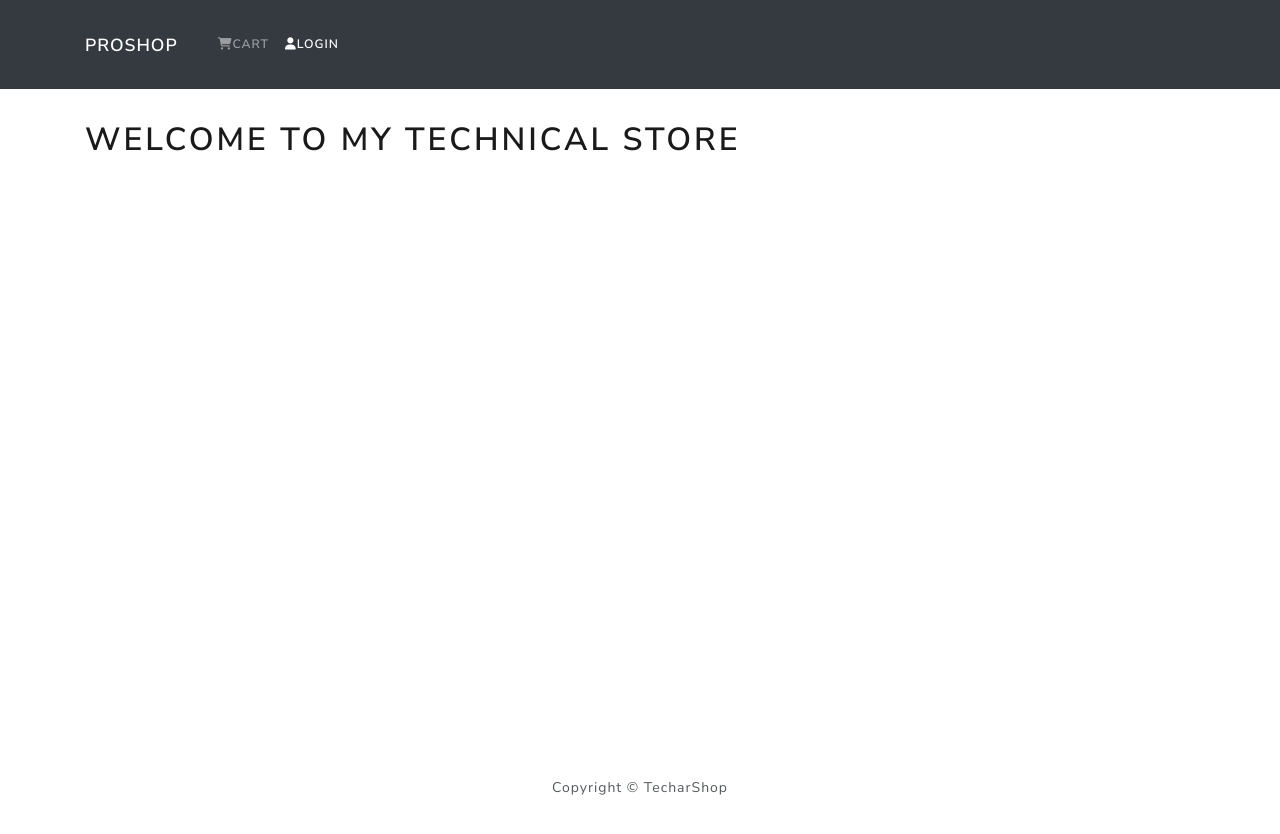
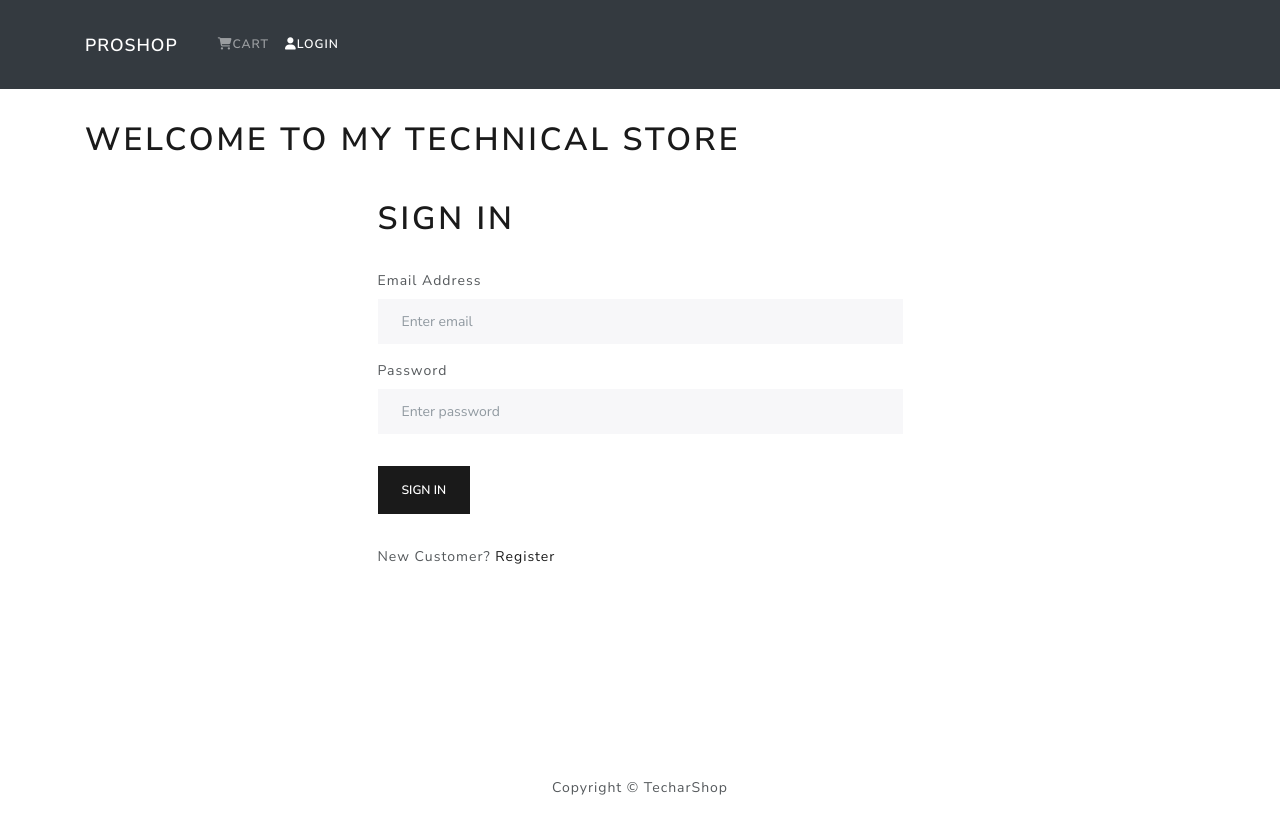
Before and after one commit to Andry925/frontend-course-project, a React (Create React App) app in the folder ecommerce-site/: page /login in a window 1280 px wide. Shown: the top 834 px of the page. Built offline with nearby package versions, Linux system fonts and the light colour scheme.

Commit message:
feat:implement login page

```diff
--- a/ecommerce-site/src/App.js
+++ b/ecommerce-site/src/App.js
@@ -6,6 +6,7 @@ import Footer from './components/Footer';
 import HomeScreen from './screens/HomeScreen';
 import ProductScreen from './screens/ProductScreen';
 import CartScreen from './screens/CartScreen';
+import LoginScreen from './screens/LoginScreen';
 
 
 function App() {
@@ -17,6 +18,7 @@ function App() {
           <h1>Welcome to my technical store</h1>
           <Routes>
             <Route path='/' element={<HomeScreen />} />
+            <Route path='/login' element={<LoginScreen />} />
             <Route path='/product/:id' element={<ProductScreen />} />
             <Route path='/cart/:id' element={<CartScreen />} />
           </Routes>
--- /dev/null
+++ b/ecommerce-site/src/screens/LoginScreen.js
@@ -0,0 +1,61 @@
+import React, { useState } from 'react';
+import { Form, Button, Row, Col } from 'react-bootstrap';
+import { Link, useNavigate, useLocation } from 'react-router-dom';
+import FormContainer from '../components/FormContainer'
+
+function LoginScreen() {
+    const [email, setEmail] = useState('');
+    const [password, setPassword] = useState('');
+    const navigate = useNavigate();
+    const location = useLocation();
+
+    const redirect = new URLSearchParams(location.search).get('redirect') || '/';
+
+    const submitHandler = (e) => {
+        e.preventDefault()
+        console.log('Login submitted with:', { email, password });
+        navigate(redirect);
+    };
+
+    return (
+        <FormContainer>
+            <h1>Sign In</h1>
+            <Form onSubmit={submitHandler}>
+                <Form.Group controlId="email" className="my-3">
+                    <Form.Label>Email Address</Form.Label>
+                    <Form.Control
+                        type="email"
+                        placeholder="Enter email"
+                        value={email}
+                        onChange={(e) => setEmail(e.target.value)}
+                    ></Form.Control>
+                </Form.Group>
+
+                <Form.Group controlId="password" className="my-3">
+                    <Form.Label>Password</Form.Label>
+                    <Form.Control
+                        type="password"
+                        placeholder="Enter password"
+                        value={password}
+                        onChange={(e) => setPassword(e.target.value)}
+                    ></Form.Control>
+                </Form.Group>
+
+                <Button type="submit" variant="primary" className="my-3">
+                    Sign In
+                </Button>
+            </Form>
+
+            <Row className="py-3">
+                <Col>
+                    New Customer?{' '}
+                    <Link to={redirect ? `/register?redirect=${redirect}` : '/register'}>
+                        Register
+                    </Link>
+                </Col>
+            </Row>
+        </FormContainer>
+    );
+}
+
+export default LoginScreen;
--- a/ecommerce-site/src/store.js
+++ b/ecommerce-site/src/store.js
@@ -3,19 +3,25 @@ import thunk from 'redux-thunk';
 import { composeWithDevTools } from 'redux-devtools-extension';
 import { productListReducer, productDetailsReducer } from './reducers/productReducers';
 import { cartReducer } from './reducers/cartReducers';
+import { userLoginReducer } from './reducers/userReducers';
 
 const reducer = combineReducers({
   productList: productListReducer,
   productDetails:productDetailsReducer,
   cart: cartReducer,
+  userLogin: userLoginReducer
 });
 
 
 const cartItemsFromStorage = localStorage.getItem('cartItems') ?
   JSON.parse(localStorage.getItem('cartItems')): []
 
+const userInfoFromStorage = localStorage.getItem('userInfo') ?
+  JSON.parse(localStorage.getItem('userInfo')): null
+
 const initialState = {
-  cart: {cartItems : cartItemsFromStorage}
+  cart: {cartItems : cartItemsFromStorage},
+  userLogin: {userInfo:userInfoFromStorage}
 };
 
 const middleware = [thunk];
```
